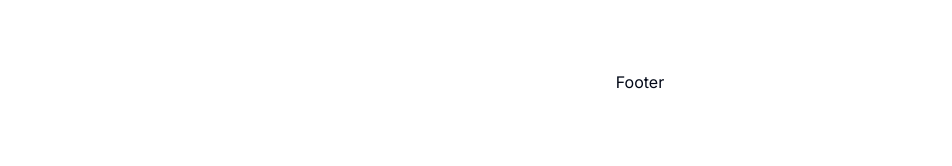
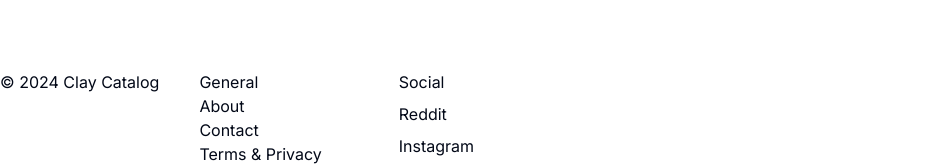
Before and after one commit to Haleynoelle/clay-catalog, a Next.js app: page / in a window 1280 px wide. Shown: the part 804-970 px from the top of the page, without its empty margins (0-952 px from the left). Before the commit the page ends 898 px from the top, so only its background shows below. Built offline with nearby package versions, Linux system fonts and the light colour scheme.

Commit message:
footer layout

```diff
--- a/src/app/layout.tsx
+++ b/src/app/layout.tsx
@@ -29,8 +29,21 @@ export default function RootLayout({
           <a className="p-2" href="/user/profile">My Profile</a>
         </header>
         {children}
-        <footer className="relative bottom-0 left-0 flex h-100 w-full items-end justify-center bg-gradient-to-t from-white via-white dark:from-black dark:via-black lg:static lg:size-auto lg:bg-none">
-          <p>Footer</p>
+        <footer className="relative bottom-0 left-0 flex h-100 w-full items-end bg-gradient-to-t from-white via-white dark:from-black dark:via-black lg:static lg:size-auto lg:bg-none">
+          <div className="grid grid-cols-3 gap-10">
+            <p>&copy; 2024 Clay Catalog</p>
+            <div className="grid grid-rows-4">
+              <p>General</p>
+              <a href="#">About</a>
+              <a href="#">Contact</a>
+              <a href="#">Terms & Privacy</a>
+            </div>
+            <div className="grid grid-rows-3">
+              <p>Social</p>
+              <a href="#">Reddit</a>
+              <a href="#">Instagram</a>
+            </div>
+          </div>
         </footer>
       </body>
     </html>
```
